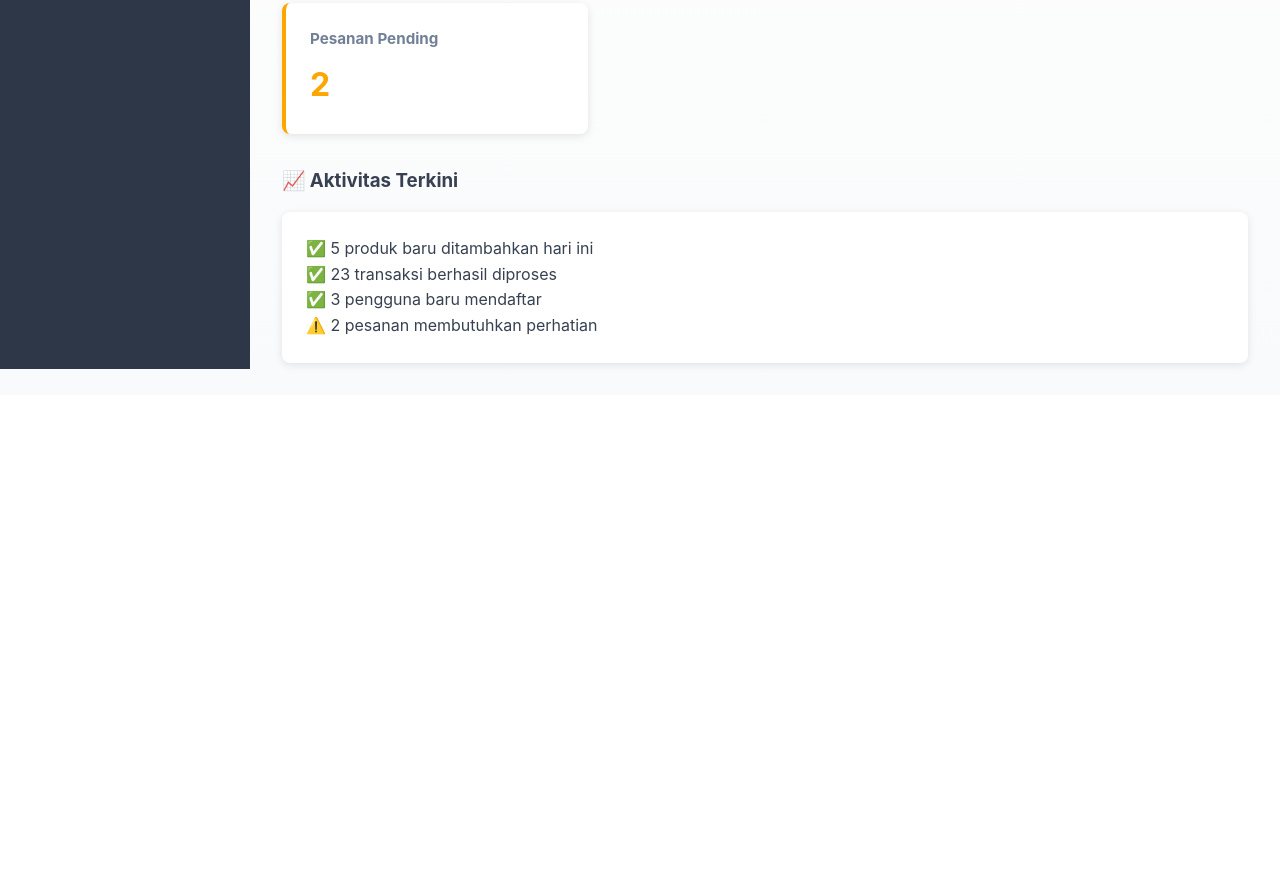
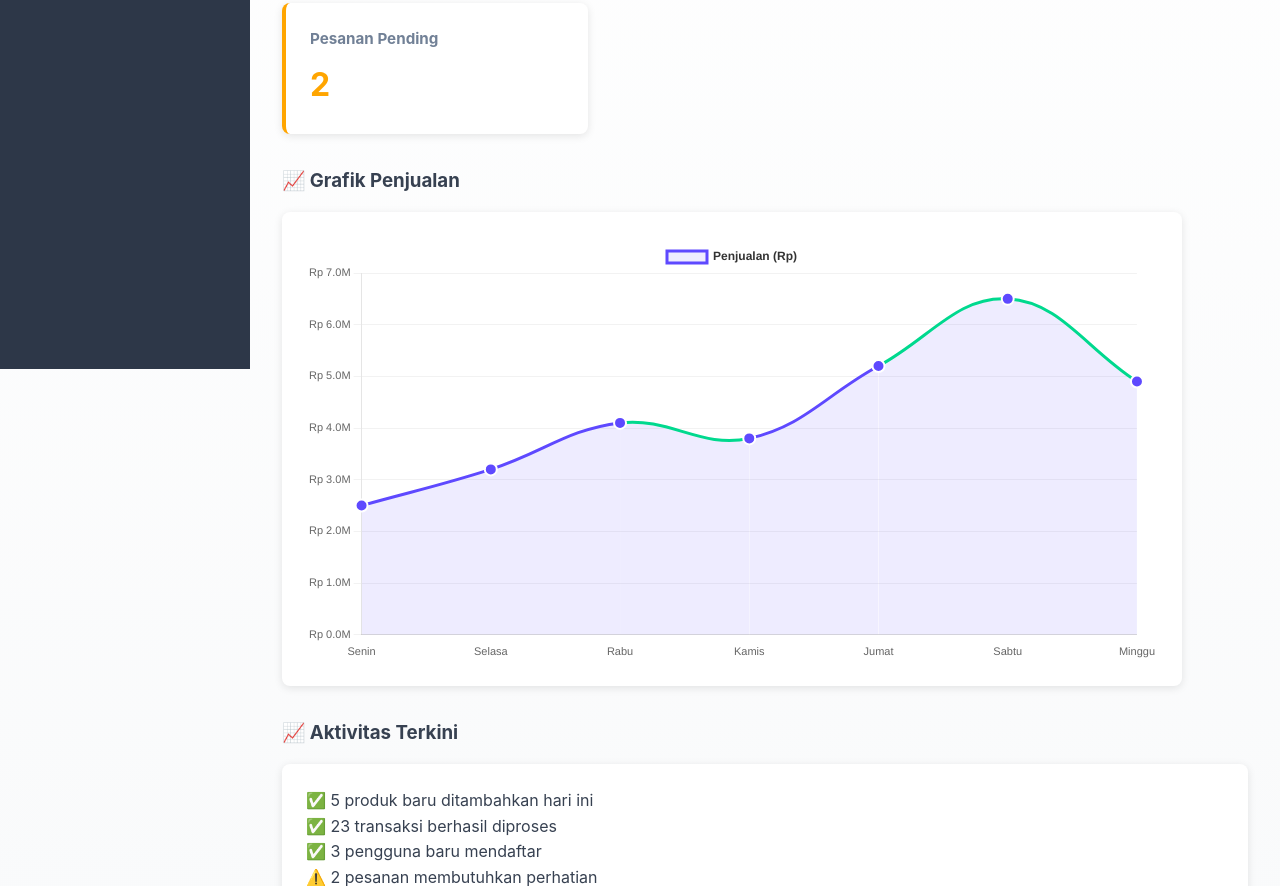
Before and after one commit to vi-andhika/TRADERHUB, a plain HTML site: page frontend/admin/dashboard.html in a window 1280 px wide. Shown: the part 431-1317 px from the top of the page. Before the commit the page ends 826 px from the top, so only its background shows below. Drawn offline with nearby package versions, Linux system fonts and the light colour scheme.

Commit message:
menambahkan grafik penjualan

```diff
--- a/frontend/admin/dashboard.html
+++ b/frontend/admin/dashboard.html
@@ -5,6 +5,7 @@
     <meta name="viewport" content="width=device-width, initial-scale=1.0" />
     <title>Admin Dashboard - TradeHub</title>
     <link rel="stylesheet" href="../css/style.css" />
+    <script src="https://cdn.jsdelivr.net/npm/chart.js"></script>
     <style>
       .sidebar {
         position: fixed;
@@ -183,6 +184,21 @@
               12
             </div>
           </div>
+        </div>
+
+        <h3 style="margin-top: 2rem; margin-bottom: 1rem">
+          📈 Grafik Penjualan
+        </h3>
+        <div
+          style="
+            background: white;
+            padding: 1.5rem;
+            border-radius: 8px;
+            box-shadow: 0 2px 8px rgba(0, 0, 0, 0.1);
+            max-width: 900px;
+          "
+        >
+          <canvas id="salesChart"></canvas>
         </div>
 
         <h3 style="margin-top: 2rem; margin-bottom: 1rem">
--- a/frontend/js/admin.js
+++ b/frontend/js/admin.js
@@ -1,87 +1,239 @@
 // Sample Data
 const sampleOrders = [
-    { id: 'ORD001', customer: 'Budi Santoso', total: 2500000, status: 'pending', date: '2026-06-30' },
-    { id: 'ORD002', customer: 'Siti Nurhaliza', total: 5500000, status: 'processing', date: '2026-06-29' },
-    { id: 'ORD003', customer: 'Ahmad Wijaya', total: 1200000, status: 'shipped', date: '2026-06-28' },
-    { id: 'ORD004', customer: 'Rina Dewi', total: 3500000, status: 'delivered', date: '2026-06-27' },
-    { id: 'ORD005', customer: 'Hendra Kusuma', total: 850000, status: 'pending', date: '2026-06-26' }
+  {
+    id: "ORD001",
+    customer: "Budi Santoso",
+    total: 2500000,
+    status: "pending",
+    date: "2026-06-30",
+  },
+  {
+    id: "ORD002",
+    customer: "Siti Nurhaliza",
+    total: 5500000,
+    status: "processing",
+    date: "2026-06-29",
+  },
+  {
+    id: "ORD003",
+    customer: "Ahmad Wijaya",
+    total: 1200000,
+    status: "shipped",
+    date: "2026-06-28",
+  },
+  {
+    id: "ORD004",
+    customer: "Rina Dewi",
+    total: 3500000,
+    status: "delivered",
+    date: "2026-06-27",
+  },
+  {
+    id: "ORD005",
+    customer: "Hendra Kusuma",
+    total: 850000,
+    status: "pending",
+    date: "2026-06-26",
+  },
 ];
 
 const sampleUsers = [
-    { id: 1, name: 'Budi Santoso', email: 'budi@email.com', phone: '08xx-xxxx-1111', registered: '2026-05-01', status: 'active' },
-    { id: 2, name: 'Siti Nurhaliza', email: 'siti@email.com', phone: '08xx-xxxx-2222', registered: '2026-05-05', status: 'active' },
-    { id: 3, name: 'Ahmad Wijaya', email: 'ahmad@email.com', phone: '08xx-xxxx-3333', registered: '2026-05-10', status: 'inactive' },
-    { id: 4, name: 'Rina Dewi', email: 'rina@email.com', phone: '08xx-xxxx-4444', registered: '2026-05-15', status: 'active' },
-    { id: 5, name: 'Hendra Kusuma', email: 'hendra@email.com', phone: '08xx-xxxx-5555', registered: '2026-05-20', status: 'active' }
+  {
+    id: 1,
+    name: "Budi Santoso",
+    email: "budi@email.com",
+    phone: "08xx-xxxx-1111",
+    registered: "2026-05-01",
+    status: "active",
+  },
+  {
+    id: 2,
+    name: "Siti Nurhaliza",
+    email: "siti@email.com",
+    phone: "08xx-xxxx-2222",
+    registered: "2026-05-05",
+    status: "active",
+  },
+  {
+    id: 3,
+    name: "Ahmad Wijaya",
+    email: "ahmad@email.com",
+    phone: "08xx-xxxx-3333",
+    registered: "2026-05-10",
+    status: "inactive",
+  },
+  {
+    id: 4,
+    name: "Rina Dewi",
+    email: "rina@email.com",
+    phone: "08xx-xxxx-4444",
+    registered: "2026-05-15",
+    status: "active",
+  },
+  {
+    id: 5,
+    name: "Hendra Kusuma",
+    email: "hendra@email.com",
+    phone: "08xx-xxxx-5555",
+    registered: "2026-05-20",
+    status: "active",
+  },
 ];
 
 const sampleTransactions = [
-    { id: 'TRX001', date: '2026-06-30 10:30', amount: 2500000, method: 'card', status: 'success' },
-    { id: 'TRX002', date: '2026-06-30 09:15', amount: 5500000, method: 'bank', status: 'success' },
-    { id: 'TRX003', date: '2026-06-30 08:45', amount: 1200000, method: 'wallet', status: 'success' },
-    { id: 'TRX004', date: '2026-06-29 14:20', amount: 3500000, method: 'cod', status: 'pending' },
-    { id: 'TRX005', date: '2026-06-29 11:00', amount: 850000, method: 'card', status: 'success' }
+  {
+    id: "TRX001",
+    date: "2026-06-30 10:30",
+    amount: 2500000,
+    method: "card",
+    status: "success",
+  },
+  {
+    id: "TRX002",
+    date: "2026-06-30 09:15",
+    amount: 5500000,
+    method: "bank",
+    status: "success",
+  },
+  {
+    id: "TRX003",
+    date: "2026-06-30 08:45",
+    amount: 1200000,
+    method: "wallet",
+    status: "success",
+  },
+  {
+    id: "TRX004",
+    date: "2026-06-29 14:20",
+    amount: 3500000,
+    method: "cod",
+    status: "pending",
+  },
+  {
+    id: "TRX005",
+    date: "2026-06-29 11:00",
+    amount: 850000,
+    method: "card",
+    status: "success",
+  },
 ];
 
 // Check if admin is logged in
 function checkAdminAuth() {
-    const admin = localStorage.getItem('adminUser');
+  const admin = localStorage.getItem("adminUser");
   if (!admin) {
     // In real app, redirect to login
-        console.log('Admin not logged in - in real app would redirect to login');
+    console.log("Admin not logged in - in real app would redirect to login");
   }
 }
 
 // Initialize admin dashboard
-document.addEventListener('DOMContentLoaded', function() {
+document.addEventListener("DOMContentLoaded", function () {
   checkAdminAuth();
   loadProducts();
   loadOrders();
   loadUsers();
   loadTransactions();
+  renderSalesChart();
 });
 
 // Show section
 function showSection(sectionId) {
   // Hide all sections
-    const sections = document.querySelectorAll('.content-section');
-    sections.forEach(section => section.classList.remove('active'));
+  const sections = document.querySelectorAll(".content-section");
+  sections.forEach(section => section.classList.remove("active"));
 
   // Remove active from all nav items
-    const navItems = document.querySelectorAll('.nav-item');
-    navItems.forEach(item => item.classList.remove('active'));
+  const navItems = document.querySelectorAll(".nav-item");
+  navItems.forEach(item => item.classList.remove("active"));
 
   // Show selected section
-    document.getElementById(sectionId).classList.add('active');
+  document.getElementById(sectionId).classList.add("active");
 
   // Add active to clicked nav item
-    event.target.classList.add('active');
+  event.target.classList.add("active");
 
   // Close sidebar on mobile
-    const sidebar = document.getElementById('sidebar');
-    if (sidebar.classList.contains('show')) {
-        sidebar.classList.remove('show');
+  const sidebar = document.getElementById("sidebar");
+  if (sidebar.classList.contains("show")) {
+    sidebar.classList.remove("show");
   }
 }
 
 // Load products
 function loadProducts() {
-    const products = JSON.parse(localStorage.getItem('adminProducts')) || [
-        { id: 1, name: 'Smartphone Samsung A12', category: 'elektronik', price: 2500000, stock: 15, rating: 4.5 },
-        { id: 2, name: 'Laptop Asus Vivobook', category: 'elektronik', price: 5500000, stock: 8, rating: 4.7 },
-        { id: 3, name: 'Tas Ransel Hiking', category: 'fashion', price: 450000, stock: 25, rating: 4.3 },
-        { id: 4, name: 'Sepatu Olahraga Nike', category: 'fashion', price: 850000, stock: 30, rating: 4.6 },
-        { id: 5, name: 'Blender Electrolux', category: 'rumah-tangga', price: 750000, stock: 12, rating: 4.4 },
-        { id: 6, name: 'Kasur Busa Premium', category: 'rumah-tangga', price: 1200000, stock: 6, rating: 4.5 },
-        { id: 7, name: 'Dumbell Set 20kg', category: 'olahraga', price: 650000, stock: 18, rating: 4.7 },
-        { id: 8, name: 'Bola Basket Spalding', category: 'olahraga', price: 350000, stock: 22, rating: 4.4 }
+  const products = JSON.parse(localStorage.getItem("adminProducts")) || [
+    {
+      id: 1,
+      name: "Smartphone Samsung A12",
+      category: "elektronik",
+      price: 2500000,
+      stock: 15,
+      rating: 4.5,
+    },
+    {
+      id: 2,
+      name: "Laptop Asus Vivobook",
+      category: "elektronik",
+      price: 5500000,
+      stock: 8,
+      rating: 4.7,
+    },
+    {
+      id: 3,
+      name: "Tas Ransel Hiking",
+      category: "fashion",
+      price: 450000,
+      stock: 25,
+      rating: 4.3,
+    },
+    {
+      id: 4,
+      name: "Sepatu Olahraga Nike",
+      category: "fashion",
+      price: 850000,
+      stock: 30,
+      rating: 4.6,
+    },
+    {
+      id: 5,
+      name: "Blender Electrolux",
+      category: "rumah-tangga",
+      price: 750000,
+      stock: 12,
+      rating: 4.4,
+    },
+    {
+      id: 6,
+      name: "Kasur Busa Premium",
+      category: "rumah-tangga",
+      price: 1200000,
+      stock: 6,
+      rating: 4.5,
+    },
+    {
+      id: 7,
+      name: "Dumbell Set 20kg",
+      category: "olahraga",
+      price: 650000,
+      stock: 18,
+      rating: 4.7,
+    },
+    {
+      id: 8,
+      name: "Bola Basket Spalding",
+      category: "olahraga",
+      price: 350000,
+      stock: 22,
+      rating: 4.4,
+    },
   ];
 
-    const table = document.getElementById('productsTable');
-    table.innerHTML = '';
+  const table = document.getElementById("productsTable");
+  table.innerHTML = "";
 
   products.forEach(product => {
-        const row = document.createElement('tr');
+    const row = document.createElement("tr");
     row.innerHTML = `
             <td>${product.id}</td>
             <td>${product.name}</td>
@@ -97,23 +249,24 @@ function loadProducts() {
     table.appendChild(row);
   });
 
-    document.getElementById('totalProducts').textContent = products.length;
+  document.getElementById("totalProducts").textContent = products.length;
 }
 
 // Load orders
 function loadOrders() {
-    const table = document.getElementById('ordersTable');
-    table.innerHTML = '';
+  const table = document.getElementById("ordersTable");
+  table.innerHTML = "";
 
   sampleOrders.forEach(order => {
-        const row = document.createElement('tr');
-        const statusBadgeClass = {
-            'pending': 'badge-warning',
-            'processing': 'badge-info',
-            'shipped': 'badge-primary',
-            'delivered': 'badge-success',
-            'cancelled': 'badge-danger'
-        }[order.status] || 'badge-primary';
+    const row = document.createElement("tr");
+    const statusBadgeClass =
+      {
+        pending: "badge-warning",
+        processing: "badge-info",
+        shipped: "badge-primary",
+        delivered: "badge-success",
+        cancelled: "badge-danger",
+      }[order.status] || "badge-primary";
 
     row.innerHTML = `
             <td>${order.id}</td>
@@ -129,17 +282,20 @@ function loadOrders() {
     table.appendChild(row);
   });
 
-    document.getElementById('pendingOrders').textContent = sampleOrders.filter(o => o.status === 'pending').length;
+  document.getElementById("pendingOrders").textContent = sampleOrders.filter(
+    o => o.status === "pending",
+  ).length;
 }
 
 // Load users
 function loadUsers() {
-    const table = document.getElementById('usersTable');
-    table.innerHTML = '';
+  const table = document.getElementById("usersTable");
+  table.innerHTML = "";
 
   sampleUsers.forEach(user => {
-        const row = document.createElement('tr');
-        const statusBadge = user.status === 'active' ? 'badge-success' : 'badge-danger';
+    const row = document.createElement("tr");
+    const statusBadge =
+      user.status === "active" ? "badge-success" : "badge-danger";
     row.innerHTML = `
             <td>${user.id}</td>
             <td>${user.name}</td>
@@ -155,17 +311,18 @@ function loadUsers() {
     table.appendChild(row);
   });
 
-    document.getElementById('totalUsers').textContent = sampleUsers.length;
+  document.getElementById("totalUsers").textContent = sampleUsers.length;
 }
 
 // Load transactions
 function loadTransactions() {
-    const table = document.getElementById('transactionsTable');
-    table.innerHTML = '';
+  const table = document.getElementById("transactionsTable");
+  table.innerHTML = "";
 
   sampleTransactions.forEach(transaction => {
-        const row = document.createElement('tr');
-        const statusBadge = transaction.status === 'success' ? 'badge-success' : 'badge-warning';
+    const row = document.createElement("tr");
+    const statusBadge =
+      transaction.status === "success" ? "badge-success" : "badge-warning";
     row.innerHTML = `
             <td>${transaction.id}</td>
             <td>${transaction.date}</td>
@@ -182,117 +339,226 @@ function loadTransactions() {
 
 // Format price
 function formatPrice(price) {
-    return new Intl.NumberFormat('id-ID', {
-        minimumFractionDigits: 0
+  return new Intl.NumberFormat("id-ID", {
+    minimumFractionDigits: 0,
   }).format(price);
 }
 
 // Modal functions
 function openModal(modalId) {
-    document.getElementById(modalId).classList.add('show');
+  document.getElementById(modalId).classList.add("show");
 }
 
 function closeModal(modalId) {
-    document.getElementById(modalId).classList.remove('show');
+  document.getElementById(modalId).classList.remove("show");
 }
 
 // Add product
 function addProduct() {
-    const name = document.getElementById('productName').value;
-    const category = document.getElementById('productCategory').value;
-    const price = parseInt(document.getElementById('productPrice').value);
-    const stock = parseInt(document.getElementById('productStock').value);
-    const desc = document.getElementById('productDesc').value;
+  const name = document.getElementById("productName").value;
+  const category = document.getElementById("productCategory").value;
+  const price = parseInt(document.getElementById("productPrice").value);
+  const stock = parseInt(document.getElementById("productStock").value);
+  const desc = document.getElementById("productDesc").value;
 
   if (!name || !price || !stock) {
-        alert('Silakan isi semua field yang diperlukan');
+    alert("Silakan isi semua field yang diperlukan");
     return;
   }
 
-    alert('✅ Produk berhasil ditambahkan!');
-    closeModal('productModal');
-    document.getElementById('productName').value = '';
-    document.getElementById('productPrice').value = '';
-    document.getElementById('productStock').value = '';
-    document.getElementById('productDesc').value = '';
+  alert("✅ Produk berhasil ditambahkan!");
+  closeModal("productModal");
+  document.getElementById("productName").value = "";
+  document.getElementById("productPrice").value = "";
+  document.getElementById("productStock").value = "";
+  document.getElementById("productDesc").value = "";
 }
 
 // Edit functions
 function editProduct(productId) {
-    alert('Edit produk ID: ' + productId);
+  alert("Edit produk ID: " + productId);
 }
 
 function deleteProduct(productId) {
-    if (confirm('Yakin ingin menghapus produk ini?')) {
-        alert('✅ Produk berhasil dihapus!');
+  if (confirm("Yakin ingin menghapus produk ini?")) {
+    alert("✅ Produk berhasil dihapus!");
     loadProducts();
   }
 }
 
 function editOrder(orderId) {
-    alert('Lihat detail pesanan: ' + orderId);
+  alert("Lihat detail pesanan: " + orderId);
 }
 
 function updateOrderStatus(orderId) {
-    const status = prompt('Masukkan status baru (pending/processing/shipped/delivered):');
+  const status = prompt(
+    "Masukkan status baru (pending/processing/shipped/delivered):",
+  );
   if (status) {
-        alert('✅ Status pesanan berhasil diubah menjadi: ' + status);
+    alert("✅ Status pesanan berhasil diubah menjadi: " + status);
     loadOrders();
   }
 }
 
 function editUser(userId) {
-    alert('Edit pengguna ID: ' + userId);
+  alert("Edit pengguna ID: " + userId);
 }
 
 function deleteUser(userId) {
-    if (confirm('Yakin ingin menghapus pengguna ini?')) {
-        alert('✅ Pengguna berhasil dihapus!');
+  if (confirm("Yakin ingin menghapus pengguna ini?")) {
+    alert("✅ Pengguna berhasil dihapus!");
     loadUsers();
   }
 }
 
 function viewTransaction(transactionId) {
-    alert('Lihat detail transaksi: ' + transactionId);
+  alert("Lihat detail transaksi: " + transactionId);
 }
 
 // Filter functions
 function filterOrders() {
-    const status = document.getElementById('statusFilter').value;
-    alert('Filter pesanan berdasarkan status: ' + (status || 'Semua'));
+  const status = document.getElementById("statusFilter").value;
+  alert("Filter pesanan berdasarkan status: " + (status || "Semua"));
   loadOrders();
 }
 
 function filterTransactions() {
-    const method = document.getElementById('paymentMethod').value;
-    alert('Filter transaksi berdasarkan metode: ' + (method || 'Semua'));
+  const method = document.getElementById("paymentMethod").value;
+  alert("Filter transaksi berdasarkan metode: " + (method || "Semua"));
   loadTransactions();
 }
 
 // Save settings
 function saveSettings() {
   const settings = {
-        storeName: document.getElementById('storeName').value,
-        storeEmail: document.getElementById('storeEmail').value,
-        storePhone: document.getElementById('storePhone').value,
-        storeAddress: document.getElementById('storeAddress').value
+    storeName: document.getElementById("storeName").value,
+    storeEmail: document.getElementById("storeEmail").value,
+    storePhone: document.getElementById("storePhone").value,
+    storeAddress: document.getElementById("storeAddress").value,
   };
 
-    localStorage.setItem('storeSettings', JSON.stringify(settings));
-    alert('✅ Pengaturan toko berhasil disimpan!');
+  localStorage.setItem("storeSettings", JSON.stringify(settings));
+  alert("✅ Pengaturan toko berhasil disimpan!");
+}
+
+// Render Sales Chart
+function renderSalesChart() {
+  const ctx = document.getElementById("salesChart");
+  if (!ctx) return;
+
+  // Data penjualan per hari (7 hari terakhir)
+  const salesData = {
+    Senin: 2500000,
+    Selasa: 3200000,
+    Rabu: 4100000,
+    Kamis: 3800000,
+    Jumat: 5200000,
+    Sabtu: 6500000,
+    Minggu: 4900000,
+  };
+
+  const labels = Object.keys(salesData);
+  const data = Object.values(salesData);
+
+  // Hitung total penjualan untuk context
+  const totalSales = data.reduce((a, b) => a + b, 0);
+
+  new Chart(ctx, {
+    type: "line",
+    data: {
+      labels: labels,
+      datasets: [
+        {
+          label: "Penjualan (Rp)",
+          data: data,
+          borderColor: "rgb(94, 73, 255)",
+          backgroundColor: "rgba(94, 73, 255, 0.1)",
+          borderWidth: 3,
+          fill: true,
+          tension: 0.4,
+          pointRadius: 6,
+          pointBackgroundColor: "rgb(94, 73, 255)",
+          pointBorderColor: "#fff",
+          pointBorderWidth: 2,
+          pointHoverRadius: 8,
+          pointHoverBackgroundColor: "rgba(255, 0, 128, 1)",
+          segment: {
+            borderColor: ctx => {
+              const idx = ctx.p0DataIndex || 0;
+              return data[idx] > 4000000
+                ? "rgb(0, 217, 142)"
+                : "rgb(94, 73, 255)";
+            },
+          },
+        },
+      ],
+    },
+    options: {
+      responsive: true,
+      maintainAspectRatio: true,
+      plugins: {
+        legend: {
+          display: true,
+          labels: {
+            font: { size: 12, weight: "bold" },
+            color: "#333",
+            padding: 15,
+          },
+        },
+        tooltip: {
+          backgroundColor: "rgba(0, 0, 0, 0.8)",
+          padding: 12,
+          titleFont: { size: 13, weight: "bold" },
+          bodyFont: { size: 12 },
+          callbacks: {
+            label: function (context) {
+              return "Penjualan: Rp " + formatPrice(context.parsed.y);
+            },
+          },
+        },
+      },
+      scales: {
+        y: {
+          beginAtZero: true,
+          max: 7000000,
+          ticks: {
+            callback: function (value) {
+              return "Rp " + (value / 1000000).toFixed(1) + "M";
+            },
+            font: { size: 11 },
+            color: "#666",
+          },
+          grid: {
+            color: "rgba(0, 0, 0, 0.05)",
+            drawBorder: false,
+          },
+        },
+        x: {
+          ticks: {
+            font: { size: 11, weight: "500" },
+            color: "#666",
+          },
+          grid: {
+            display: false,
+            drawBorder: false,
+          },
+        },
+      },
+    },
+  });
 }
 
 // Handle logout
 function handleLogout() {
-    if (confirm('Yakin ingin logout?')) {
-        localStorage.removeItem('adminUser');
-        window.location.href = '../index.html';
+  if (confirm("Yakin ingin logout?")) {
+    localStorage.removeItem("adminUser");
+    window.location.href = "../index.html";
   }
 }
 
 // Click outside modal to close
-window.addEventListener('click', function(event) {
-    if (event.target.classList.contains('modal')) {
-        event.target.classList.remove('show');
+window.addEventListener("click", function (event) {
+  if (event.target.classList.contains("modal")) {
+    event.target.classList.remove("show");
   }
 });
```
Lines whose indentation alone changed are shown as unchanged.
